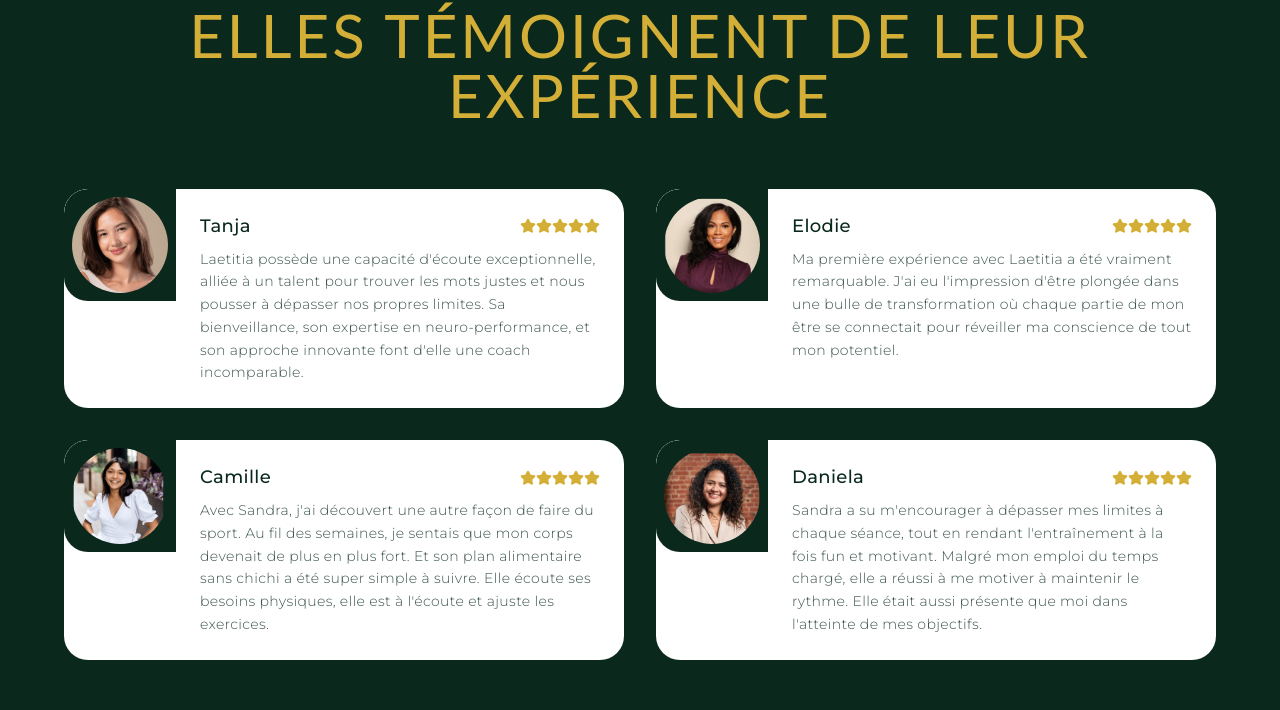
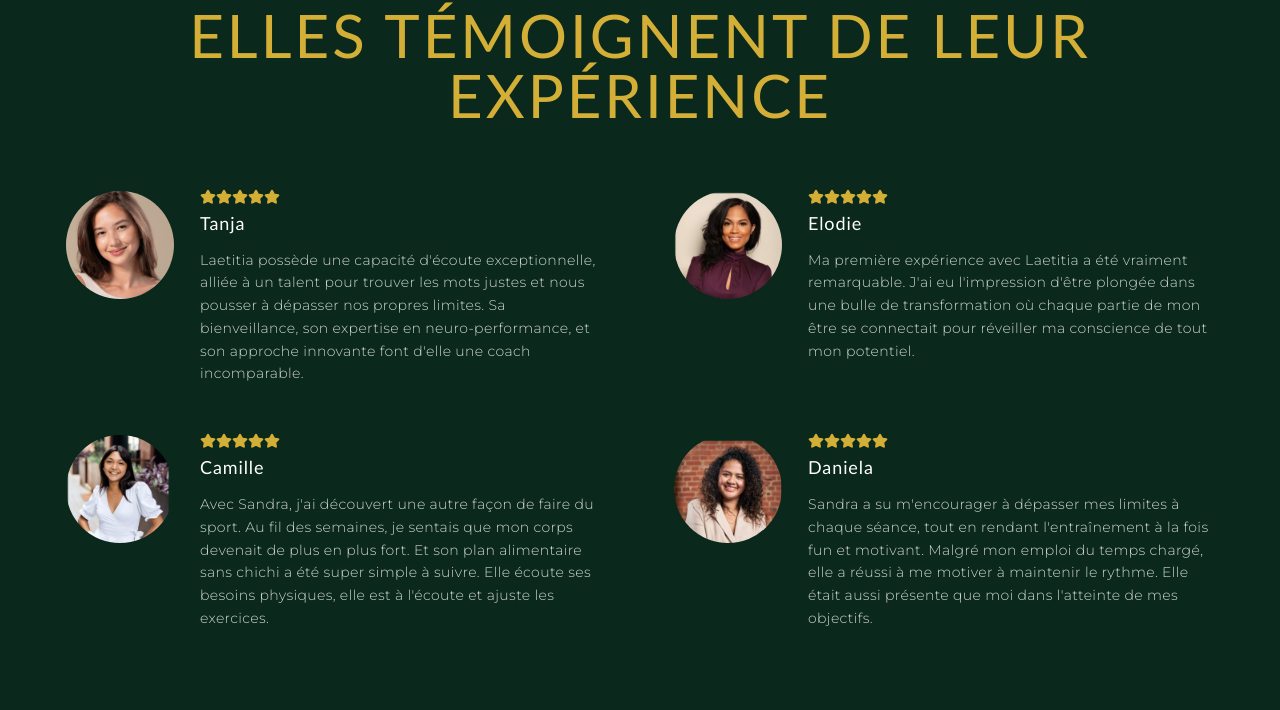
Before and after one commit to nutridevops/Retraiterise, a Next.js app: page / in a window 1280 px wide. Shown: the part 9806-10516 px from the top of the page. Built offline with nearby package versions, Linux system fonts and the light colour scheme; a web font is replaced by a local one.

Commit message:
Restore original testimonial layout with dark background and fix Elodie's profile image

```diff
--- a/components/testimonials-section.tsx
+++ b/components/testimonials-section.tsx
@@ -89,89 +89,79 @@ export function TestimonialsSection() {
         </h2>
 
         {/* Desktop layout - Grid */}
-        <div className="hidden md:grid grid-cols-1 md:grid-cols-2 gap-8 max-w-6xl mx-auto">
+        <div className="hidden xl:grid grid-cols-2 gap-x-16 gap-y-12 max-w-6xl mx-auto">
           {testimonials.map((testimonial, index) => (
             <div
               key={index}
-              className={`bg-white rounded-3xl overflow-hidden transition-all duration-1000 ${
+              className={`flex items-start gap-6 transition-all duration-1000 ${
                 isVisible ? "opacity-100 translate-y-0" : "opacity-0 translate-y-10"
               }`}
               style={{ transitionDelay: `${index * 150}ms` }}
             >
-              <div className="flex flex-col md:flex-row items-start">
-                <div className="relative w-full md:w-28 h-28 md:h-28 overflow-hidden">
-                  <div className="absolute inset-0 bg-[#0A291C] rounded-full md:rounded-none md:rounded-l-3xl overflow-hidden flex items-center justify-center">
+              <div className="flex-shrink-0">
+                <div className="relative w-28 h-28 rounded-full overflow-hidden border-2 border-[#0A291C]">
                   <Image
                     src={testimonial.image || "/placeholder.svg"}
                     alt={testimonial.name}
-                      width={112}
-                      height={112}
-                      className={`object-cover rounded-full w-24 h-24 ${imagePositions[testimonial.name] || "object-center"}`}
+                    fill
+                    className={`object-cover ${imagePositions[testimonial.name] || "object-center"}`}
                     sizes="112px"
                     priority={index < 2}
                   />
                 </div>
-                  <div className="absolute bottom-0 left-0 right-0 text-center md:hidden pb-1">
-                    <p className="text-[#D4AF37] font-medium">{testimonial.name}</p>
               </div>
-                </div>
-                <div className="p-4 md:p-6 flex-1">
-                  <div className="flex items-center mb-2 justify-between">
-                    <p className="text-[#0A291C] font-medium hidden md:block">{testimonial.name}</p>
-                    <div className="flex">
+              <div className="flex-1">
+                <div className="flex items-center mb-1">
                   {[...Array(5)].map((_, i) => (
                     <Star key={i} className="w-4 h-4 fill-[#D4AF37] text-[#D4AF37]" />
                   ))}
                 </div>
-                  </div>
-                  <p className="text-[#0A291C]/80 text-sm leading-relaxed">{testimonial.testimonial}</p>
-                </div>
+                <h3 className="text-white font-medium text-lg">{testimonial.name}</h3>
+                <p className="text-white/80 text-sm mt-3 leading-relaxed">{testimonial.testimonial}</p>
               </div>
             </div>
           ))}
         </div>
 
-        {/* Mobile layout - Carousel */}
-        <div className="md:hidden">
-          <div className="relative max-w-lg mx-auto" style={{ minHeight: "400px" }}>
+        {/* Mobile and Tablet layout - Carousel */}
+        <div className="xl:hidden">
+          <div className="relative max-w-lg mx-auto" style={{ minHeight: "500px" }}>
             {testimonials.map((testimonial, index) => (
               <div
                 key={index}
-                className={`bg-white rounded-3xl overflow-hidden transition-opacity duration-500 ${
+                className={`flex flex-col items-center text-center transition-opacity duration-500 ${
                   activeIndex === index ? "opacity-100 z-10 relative" : "opacity-0 z-0 absolute inset-0"
                 }`}
               >
-                <div className="flex flex-col items-center text-center p-4">
-                  <div className="relative w-24 h-24 rounded-full overflow-hidden border-2 border-[#0A291C] mb-4">
+                <div className="relative w-24 h-24 sm:w-32 sm:h-32 rounded-full overflow-hidden border-2 border-[#D4AF37] mb-4 sm:mb-6">
                   <Image
                     src={testimonial.image || "/placeholder.svg"}
                     alt={testimonial.name}
                     fill
                     className={`object-cover ${imagePositions[testimonial.name] || "object-center"}`}
-                      sizes="96px"
+                    sizes="(max-width: 640px) 96px, 128px"
                     priority={index === 0}
                   />
                 </div>
-                  <p className="text-[#D4AF37] font-medium mb-2">{testimonial.name}</p>
-                  <div className="flex items-center justify-center mb-3">
+                <div className="flex items-center justify-center mb-2 sm:mb-3">
                   {[...Array(5)].map((_, i) => (
-                      <Star key={i} className="w-3 h-3 fill-[#D4AF37] text-[#D4AF37]" />
+                    <Star key={i} className="w-3 h-3 sm:w-4 sm:h-4 fill-[#D4AF37] text-[#D4AF37]" />
                   ))}
                 </div>
-                  <p className="text-[#0A291C]/80 text-sm leading-relaxed">{testimonial.testimonial}</p>
-                </div>
+                <h3 className="text-white font-medium text-base sm:text-lg">{testimonial.name}</h3>
+                <p className="text-white/80 text-sm mt-3 sm:mt-4 leading-relaxed px-4 sm:px-8">{testimonial.testimonial}</p>
               </div>
             ))}
           </div>
 
-          {/* Carousel navigation */}
-          <div className="flex justify-center items-center mt-6 space-x-4">
+          {/* Carousel navigation buttons for better tablet experience */}
+          <div className="flex justify-center items-center mt-8 space-x-4">
             <button
               onClick={() => setActiveIndex(prev => (prev === 0 ? testimonials.length - 1 : prev - 1))}
-              className="w-8 h-8 flex items-center justify-center rounded-full bg-[#0A291C] text-[#D4AF37] hover:bg-[#0A291C]/80 transition-colors"
+              className="w-10 h-10 flex items-center justify-center rounded-full bg-[#D4AF37] text-[#0A291C] hover:bg-[#D4AF37]/80 transition-colors"
               aria-label="Previous testimonial"
             >
-              <svg xmlns="http://www.w3.org/2000/svg" width="20" height="20" viewBox="0 0 24 24" fill="none" stroke="currentColor" strokeWidth="2" strokeLinecap="round" strokeLinejoin="round">
+              <svg xmlns="http://www.w3.org/2000/svg" width="24" height="24" viewBox="0 0 24 24" fill="none" stroke="currentColor" strokeWidth="2" strokeLinecap="round" strokeLinejoin="round">
                 <path d="M15 18l-6-6 6-6" />
               </svg>
             </button>
@@ -181,7 +171,7 @@ export function TestimonialsSection() {
                 <button
                   key={index}
                   className={`w-2 h-2 rounded-full transition-all duration-300 ${
-                    activeIndex === index ? "bg-[#D4AF37] w-6" : "bg-[#0A291C]/20"
+                    activeIndex === index ? "bg-[#D4AF37] w-6" : "bg-white/20"
                   }`}
                   onClick={() => setActiveIndex(index)}
                   aria-label={`View testimonial ${index + 1}`}
@@ -191,10 +181,10 @@ export function TestimonialsSection() {
 
             <button
               onClick={() => setActiveIndex(prev => (prev === testimonials.length - 1 ? 0 : prev + 1))}
-              className="w-8 h-8 flex items-center justify-center rounded-full bg-[#0A291C] text-[#D4AF37] hover:bg-[#0A291C]/80 transition-colors"
+              className="w-10 h-10 flex items-center justify-center rounded-full bg-[#D4AF37] text-[#0A291C] hover:bg-[#D4AF37]/80 transition-colors"
               aria-label="Next testimonial"
             >
-              <svg xmlns="http://www.w3.org/2000/svg" width="20" height="20" viewBox="0 0 24 24" fill="none" stroke="currentColor" strokeWidth="2" strokeLinecap="round" strokeLinejoin="round">
+              <svg xmlns="http://www.w3.org/2000/svg" width="24" height="24" viewBox="0 0 24 24" fill="none" stroke="currentColor" strokeWidth="2" strokeLinecap="round" strokeLinejoin="round">
                 <path d="M9 18l6-6-6-6" />
               </svg>
             </button>
```
Lines whose indentation alone changed are shown as unchanged.
